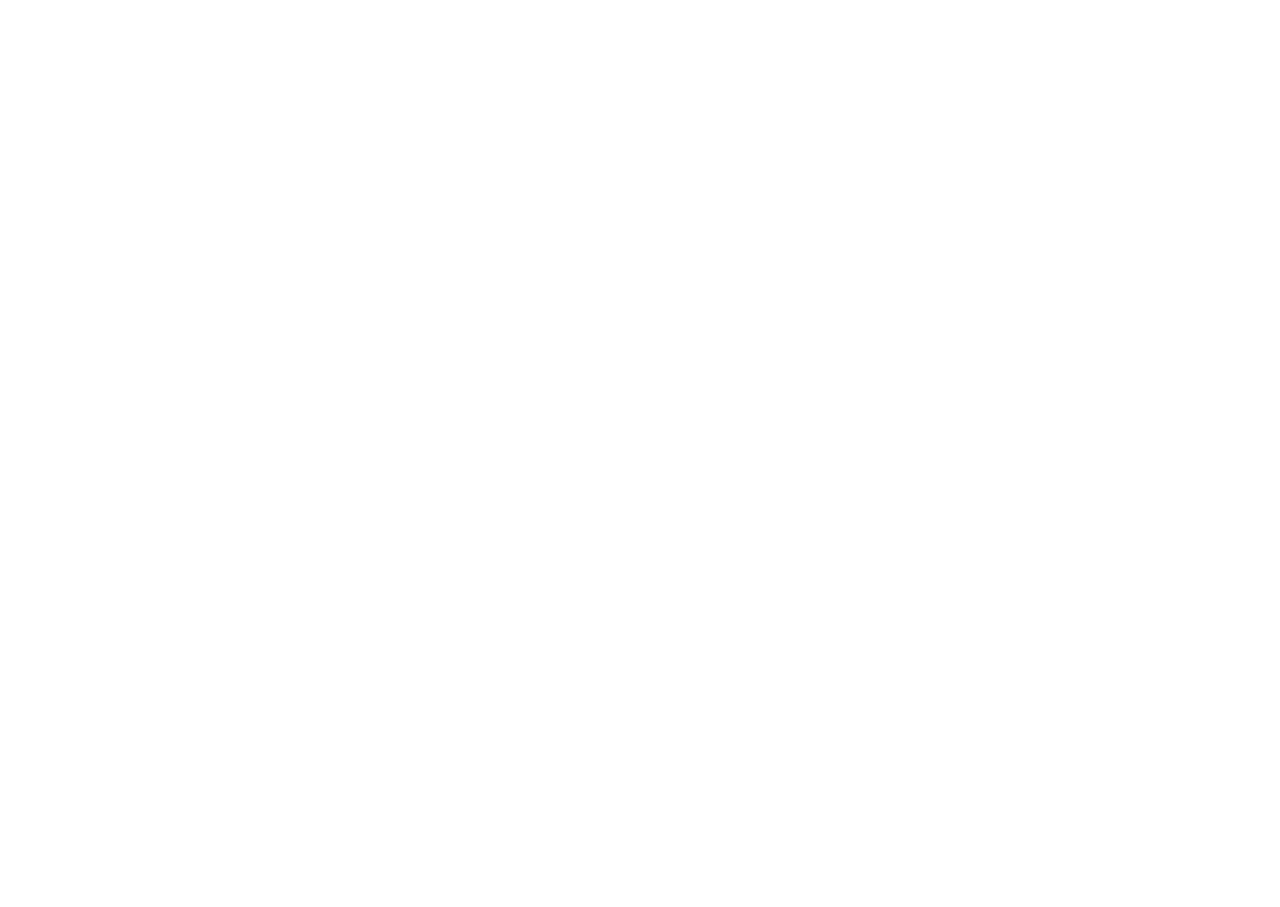
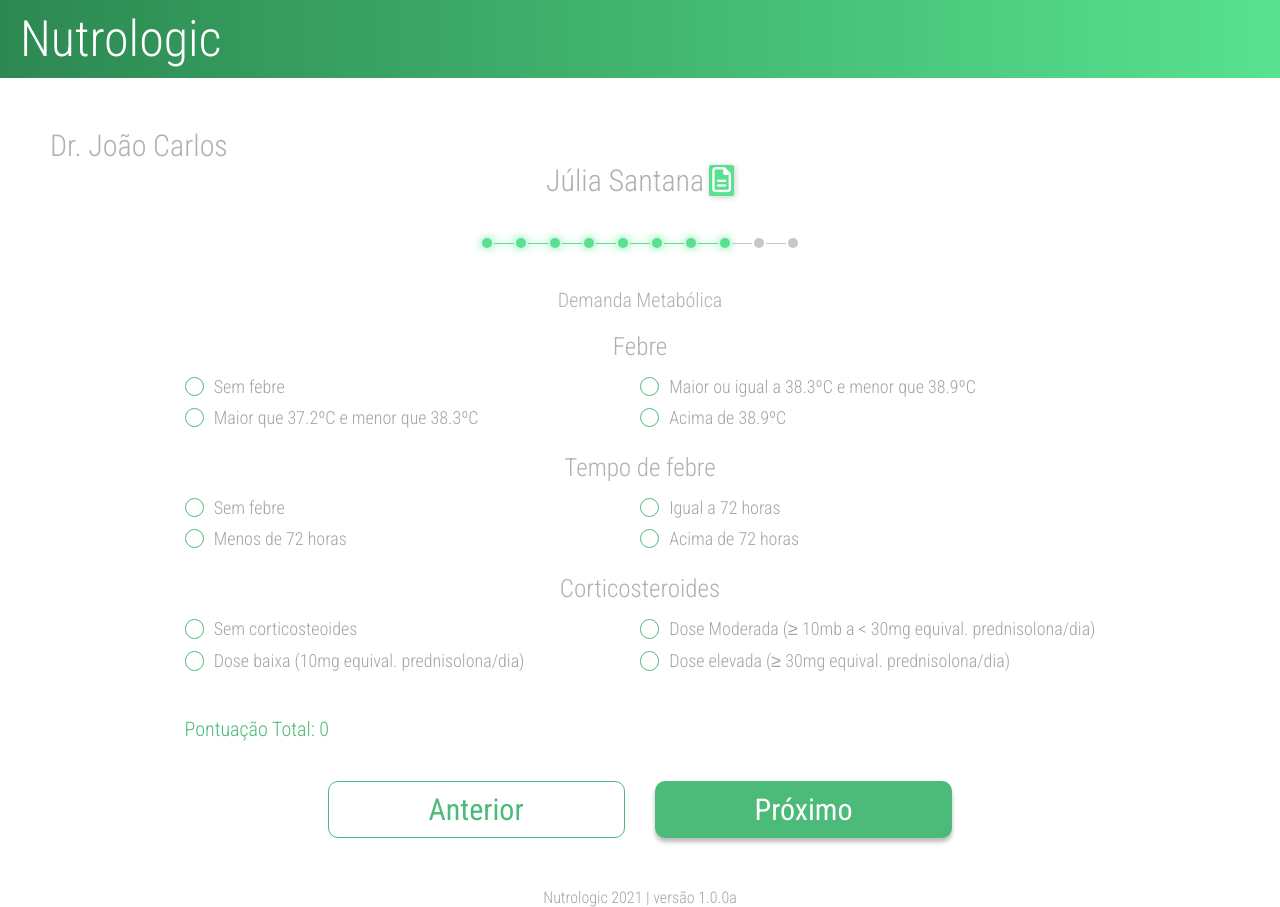
Before and after one commit to akelesis/nutrologic-frontend, a Vue app: page /nutritionist/evaluation/medicalRecords08 in a window 1280 px wide. Before the commit the page ends 800 px from the top, so only its background shows below. Built offline with nearby package versions, Linux system fonts and the light colour scheme.

Commit message:
feat: create medical record view 08

```diff
--- a/src/router/index.js
+++ b/src/router/index.js
@@ -99,6 +99,11 @@
     path: '/nutritionist/evaluation/medicalRecords04',
     name: 'medicalRecords04',
     component: () => import('../views/NutritionistEvaluation/MedicalRecords04.vue')
+  },
+  {
+    path: '/nutritionist/evaluation/medicalRecords08',
+    name: 'medicalRecords08',
+    component: () => import('../views/NutritionistEvaluation/MedicalRecords08.vue')
   }
 ]
 
--- /dev/null
+++ b/src/views/NutritionistEvaluation/MedicalRecords08.vue
@@ -0,0 +1,193 @@
+<template>
+  <div class="MedicalRecords">
+    <Header headerStyle="NutritionistHeader"/>
+    <main class="medical-records-main">
+      <div class="nutritionist-name-container">
+        <p>{{user.name}}</p>
+      </div>
+      <div class="medical-records-container">
+        <div class="patient-name-file-container">
+          <span>Júlia Santana</span>
+          <i class="far fa-file-alt" />
+        </div>
+        <evaluation-breadcrumbs step="8" stepsCounter="10"/>
+        <p id="medical-records-title">Demanda Metabólica</p>
+        <div class="medical-records-input-container">
+          <div class="grid-container">
+            <p class="grid-title">Febre</p>
+            <nutritionist-radius class="row-1 column-1" value="Sem febre" id="temperature-1" name="temperature"/>
+            <nutritionist-radius class="row-2 column-1" value="Maior que 37.2ºC e menor que 38.3ºC" id="temperature-2" name="temperature"/>
+            <nutritionist-radius class="row-1 column-2" value="Maior ou igual a 38.3ºC e menor que 38.9ºC" id="temperature-3" name="temperature"/>
+            <nutritionist-radius class="row-2 column-2" value="Acima de 38.9ºC" id="temperature-4" name="temperature"/>
+          </div>
+          <div class="grid-container">
+            <p class="grid-title">Tempo de febre</p>
+            <nutritionist-radius class="row-1 column-1" value="Sem febre" id="duration-1" name="duration"/>
+            <nutritionist-radius class="row-2 column-1" value="Menos de 72 horas" id="duration-2" name="duration"/>
+            <nutritionist-radius class="row-1 column-2" value="Igual a 72 horas" id="duration-3" name="duration"/>
+            <nutritionist-radius class="row-2 column-2" value="Acima de 72 horas" id="duration-4" name="duration"/>
+          </div>
+          <div class="grid-container">
+            <p class="grid-title">Corticosteroides</p>
+            <nutritionist-radius class="row-1 column-1" value="Sem corticosteoides" id="corticosteroids-1" name="corticosteroids"/>
+            <nutritionist-radius class="row-2 column-1" value="Dose baixa (10mg equival. prednisolona/dia)" id="corticosteroids-2" name="corticosteroids"/>
+            <nutritionist-radius class="row-1 column-2" value="Dose Moderada (≥ 10mb a < 30mg equival. prednisolona/dia)" id="corticosteroids-3" name="corticosteroids"/>
+            <nutritionist-radius class="row-2 column-2" value="Dose elevada (≥ 30mg equival. prednisolona/dia)" id="corticosteroids-4" name="corticosteroids"/>
+          </div>
+        </div>
+        <p id="total-score">Pontuação Total: 0</p>
+      </div>
+      <div class="nav-buttons-container">
+        <green-button label="Anterior" :isInverted="true"/>
+        <green-button label="Próximo"/>
+      </div>
+    </main>
+    <MainFooter />
+  </div>
+</template>
+
+<script>
+import Header from '../../components/Header.vue'
+import MainFooter from '../../components/MainFooter.vue'
+import GreenButton from '../../components/GreenButton.vue'
+import EvaluationBreadcrumbs from '../../components/EvaluationBreadcrumbs.vue'
+import NutritionistRadius from '../../components/NutritionistRadius.vue'
+
+export default {
+  components: {
+    Header,
+    MainFooter,
+    GreenButton,
+    EvaluationBreadcrumbs,
+    NutritionistRadius
+  },
+  data () {
+    return {
+      user: {
+        name: 'Dr. João Carlos'
+      }
+    }
+  }
+}
+</script>
+
+<style>
+.MedicalRecords {
+  display: flex;
+  flex-direction: column;
+  justify-content: space-between;
+  height: 100vh;
+  font-family: 'Roboto Condensed', sans-serif;
+  font-weight: 300;
+  color: #B0B0B0;
+}
+
+.medical-records-main {
+  display: flex;
+  flex-direction: column;
+  justify-content: space-between;
+  align-items: center;
+  height: 100%;
+  margin-top: 50px;
+}
+
+.nutritionist-name-container {
+  display: flex;
+  justify-content: flex-start;
+  width: 100vw;
+  padding-left: 50px;
+}
+
+.nutritionist-name-container p {
+  font-size: 30px;
+  color: #B0B0B0;
+}
+
+.medical-records-container {
+  display: flex;
+  flex-direction: column;
+  min-width: 60vw;
+  height: 100%;
+}
+
+.patient-name-file-container {
+  display: flex;
+  justify-content: center;
+  align-items: center;
+}
+
+.patient-name-file-container span {
+  font-size: 30px;
+  margin-right: 5px;
+}
+
+.patient-name-file-container i {
+  color: #fff;
+  background-color: #58E28F;
+  border: 3px solid #58E28F;
+  border-radius: 2px;
+  box-shadow: 1px 1px 5px 1px #DADADA;
+  align-self: center;
+  font-size: 25px;
+}
+
+.patient-name-file-container i:hover {
+  cursor: pointer;
+  filter: brightness(95%);
+}
+
+#medical-records-title {
+  font-size: 20px;
+  margin-bottom: 20px;
+}
+
+.medical-records-input-container {
+  display: flex;
+  flex-direction: column;
+}
+
+.grid-container {
+  display: grid;
+  grid-template-rows: auto 1fr;
+  grid-template-columns: 1fr 1fr;
+  width: 100%;
+  margin-bottom: 20px;
+}
+
+.grid-title {
+  font-size: 25px;
+  grid-row: 1;
+  grid-column: 1 / span 2;
+  margin-bottom: 10px;
+}
+
+.row-1 {
+  grid-row: 2;
+}
+
+.row-2 {
+  grid-row: 3;
+}
+
+.column-1 {
+  grid-column: 1;
+}
+
+.column-2 {
+  grid-column: 2;
+}
+
+#total-score {
+  font-size: 20px;
+  color: #4CBA78;
+  text-align: left;
+  margin-top: 20px;
+}
+
+.nav-buttons-container {
+  display: flex;
+  justify-content: space-between;
+  gap: 30px;
+  margin-top: 40px;
+}
+</style>
```
